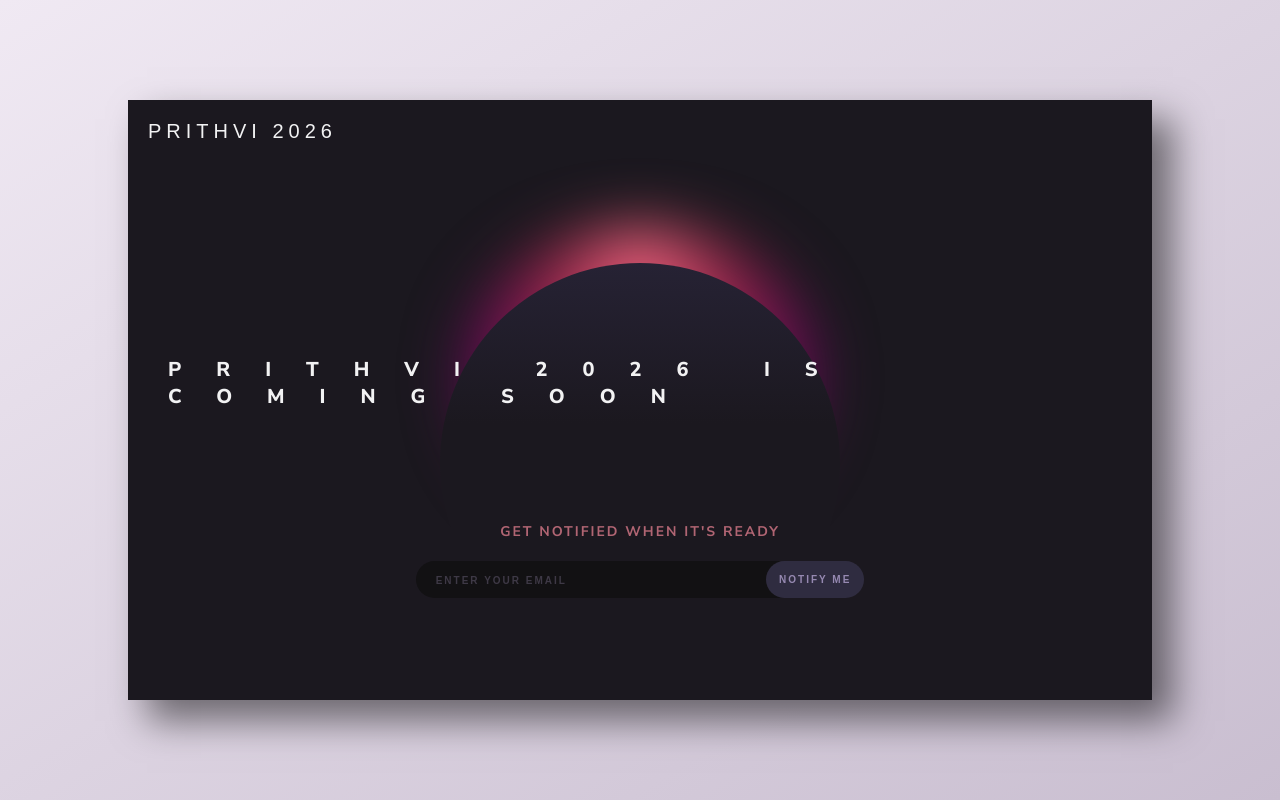
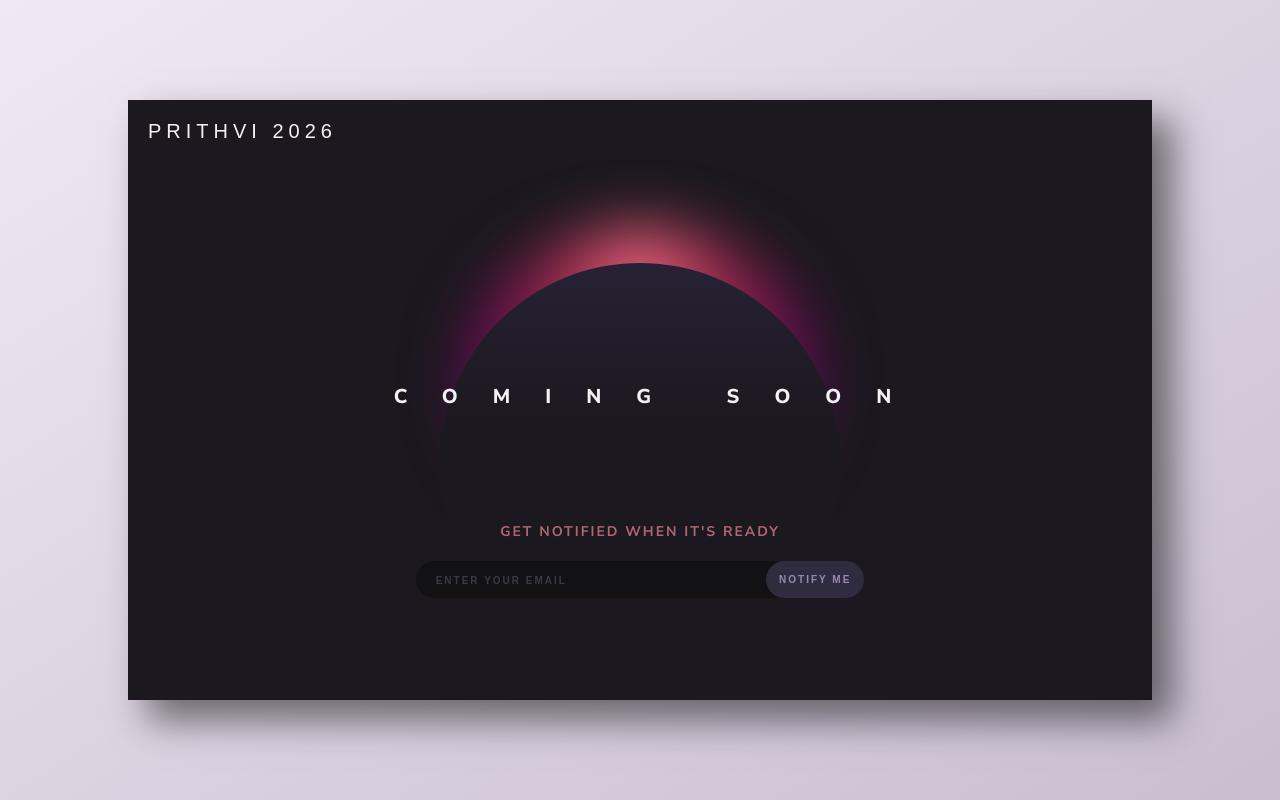
Before and after one commit to alwayssubhankar/Prithvi2026, a plain HTML site: page index.html in a window 1280 px wide. Drawn offline with Linux system fonts and the light colour scheme; a web font is replaced by a local one.

Commit message:
Update index.html

```diff
--- a/index.html
+++ b/index.html
@@ -13,7 +13,7 @@
       <div class="circle-row">
         <div class="circle-glow"></div>
         <div class="circle"></div>
-        <h1 class="nuto-sans-regular title"> PRITHVI 2026 IS COMING SOON</h1>
+        <h1 class="nuto-sans-regular title">COMING SOON</h1>
       </div>
       <div class="notify-section">
         <h1 class="nuto-sans-regular notify-label">GET NOTIFIED WHEN IT'S READY</h1>
```
